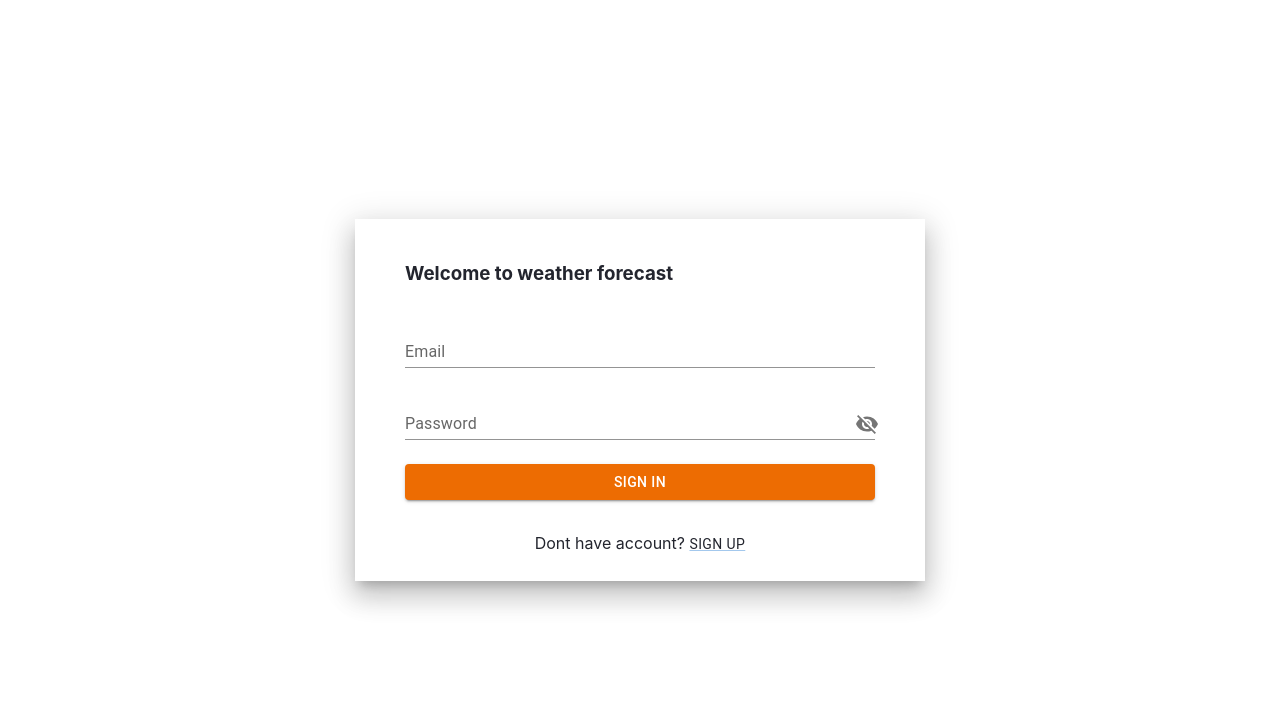
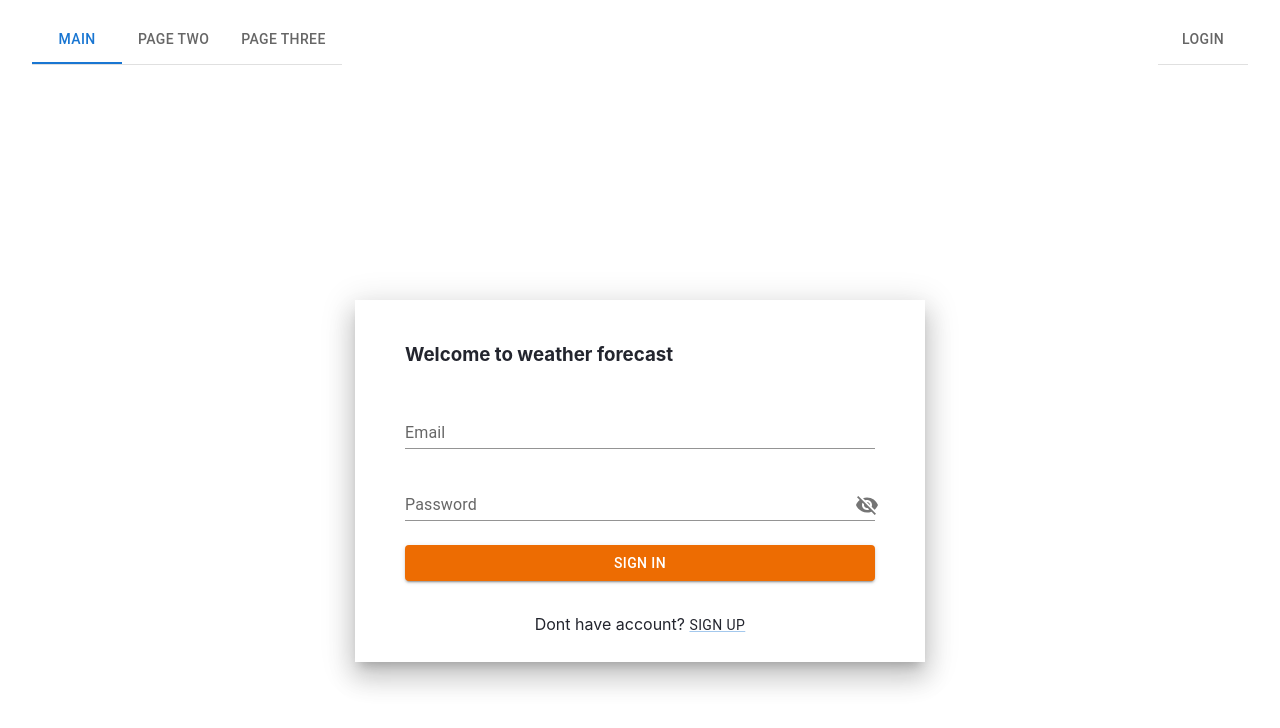
Before and after one commit to Canoist/Weather-app, a React (Create React App) app: page /login/1 in a window 1280 px wide. Shown: the top 728 px of the page. Built offline with nearby package versions, Linux system fonts and the light colour scheme.

Commit message:
Changed main page, added login page, changed app.js, added nav items

```diff
--- a/src/App.js
+++ b/src/App.js
@@ -1,14 +1,20 @@
 import React from "react";
 import { Route, Switch, Redirect } from "react-router-dom";
 import "./App.css";
+import NavTabs from "./components/ui/navItems/navTabs";
+import Login from "./layouts/login";
 import Main from "./layouts/main";
 
 function App() {
   return (
-    <Switch>
-      <Route path="/" component={Main} />
-      <Redirect to="/" />
-    </Switch>
+    <>
+      <NavTabs />
+      <Switch>
+        <Route path="/login/:type?" component={Login} />
+        <Route path="/" exact component={Main} />
+        <Redirect to="/" />
+      </Switch>
+    </>
   );
 }
 
--- /dev/null
+++ b/src/components/ui/navItems/linkTab.jsx
@@ -0,0 +1,16 @@
+import React from "react";
+import { Tab } from "@mui/material";
+
+function LinkTab(props) {
+  return (
+    <Tab
+      component="a"
+      onClick={(event) => {
+        event.preventDefault();
+      }}
+      {...props}
+    />
+  );
+}
+
+export default LinkTab;
--- /dev/null
+++ b/src/components/ui/navItems/navRightItem.jsx
@@ -0,0 +1,19 @@
+import React from "react";
+import PropTypes from "prop-types";
+import LinkTab from "./linkTab";
+
+const NavRightItem = ({ isLoggedIn }) => {
+  return isLoggedIn ? (
+    <div>ПРОФИЛЬ</div>
+  ) : (
+    <LinkTab label="Login" aria-current="page" href="/login">
+      Login
+    </LinkTab>
+  );
+};
+
+NavRightItem.propTypes = {
+  isLoggedIn: PropTypes.bool
+};
+
+export default NavRightItem;
--- /dev/null
+++ b/src/components/ui/navItems/navTabs.jsx
@@ -0,0 +1,44 @@
+import React from "react";
+import { Box, Tabs } from "@mui/material";
+import LinkTab from "./linkTab";
+import NavRightItem from "./navRightItem";
+// import { Link } from "react-router-dom";
+
+const NavTabs = () => {
+  const [value, setValue] = React.useState(0);
+
+  const handleChange = (event, newValue) => {
+    setValue(newValue);
+  };
+
+  return (
+    <Box
+      sx={{
+        display: "flex",
+        justifyContent: "space-between",
+        p: 1,
+        px: 3,
+        m: 1,
+        borderRadius: 1
+      }}
+    >
+      <Box sx={{ borderBottom: 1, borderColor: "divider" }}>
+        <Tabs
+          value={value}
+          onChange={handleChange}
+          aria-label="nav tabs example"
+        >
+          {/* <Link to="/">Main2</Link>
+          <Link to="/login">Login2</Link> */}
+          <LinkTab label="Main" href="/" />
+          <LinkTab label="Page Two" href="/login" />
+          <LinkTab label="Page Three" href="/spam" />
+        </Tabs>
+      </Box>
+      <Box sx={{ borderBottom: 1, borderColor: "divider" }}>
+        <NavRightItem isLoggedIn={false} />
+      </Box>
+    </Box>
+  );
+};
+export default NavTabs;
--- /dev/null
+++ b/src/layouts/login.jsx
@@ -0,0 +1,38 @@
+import { Box } from "@mui/material";
+import React, { useState } from "react";
+import { useParams } from "react-router-dom";
+import SignInForm from "../components/ui/signInForm";
+import ValidateForm from "../components/ui/validateForm";
+
+const Login = () => {
+  const { type } = useParams();
+  const [formType, setFormType] = useState(
+    type === "register" ? type : "login"
+  );
+  const toggleFormType = () => {
+    setFormType((prev) => (prev === "register" ? "login" : "register"));
+  };
+
+  return (
+    <Box
+      sx={{
+        width: "100vw",
+        minHeight: "100vh",
+        display: "flex",
+        alignItems: "center",
+        justifyContent: "center"
+      }}
+    >
+      {formType === "register" ? (
+        <>
+          <ValidateForm toggleForm={toggleFormType} />
+        </>
+      ) : (
+        <>
+          <SignInForm toggleForm={toggleFormType} />
+        </>
+      )}
+    </Box>
+  );
+};
+export default Login;
--- a/src/layouts/main.jsx
+++ b/src/layouts/main.jsx
@@ -1,38 +1,6 @@
-import { Box } from "@mui/material";
-import React, { useState } from "react";
-import { useParams } from "react-router-dom";
-import SignInForm from "../components/ui/signInForm";
-import ValidateForm from "../components/ui/validateForm";
+import React from "react";
 
 const Main = () => {
-  const { type } = useParams();
-  const [formType, setFormType] = useState(
-    type === "register" ? type : "login"
-  );
-  const toggleFormType = () => {
-    setFormType((prev) => (prev === "register" ? "login" : "register"));
-  };
-
-  return (
-    <Box
-      sx={{
-        width: "100vw",
-        minHeight: "100vh",
-        display: "flex",
-        alignItems: "center",
-        justifyContent: "center"
-      }}
-    >
-      {formType === "register" ? (
-        <>
-          <ValidateForm toggleForm={toggleFormType} />
-        </>
-      ) : (
-        <>
-          <SignInForm toggleForm={toggleFormType} />
-        </>
-      )}
-    </Box>
-  );
+  return <h1>Main Page</h1>;
 };
 export default Main;
```
